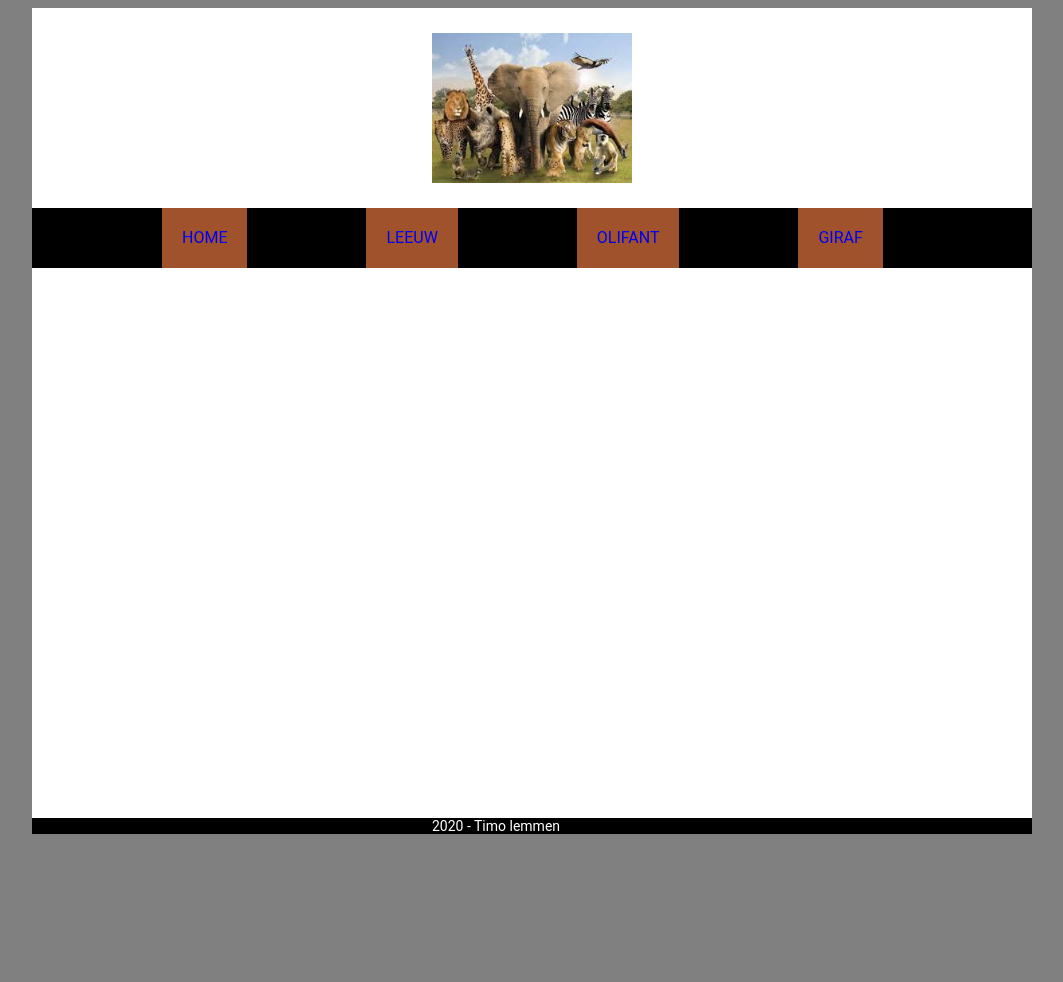
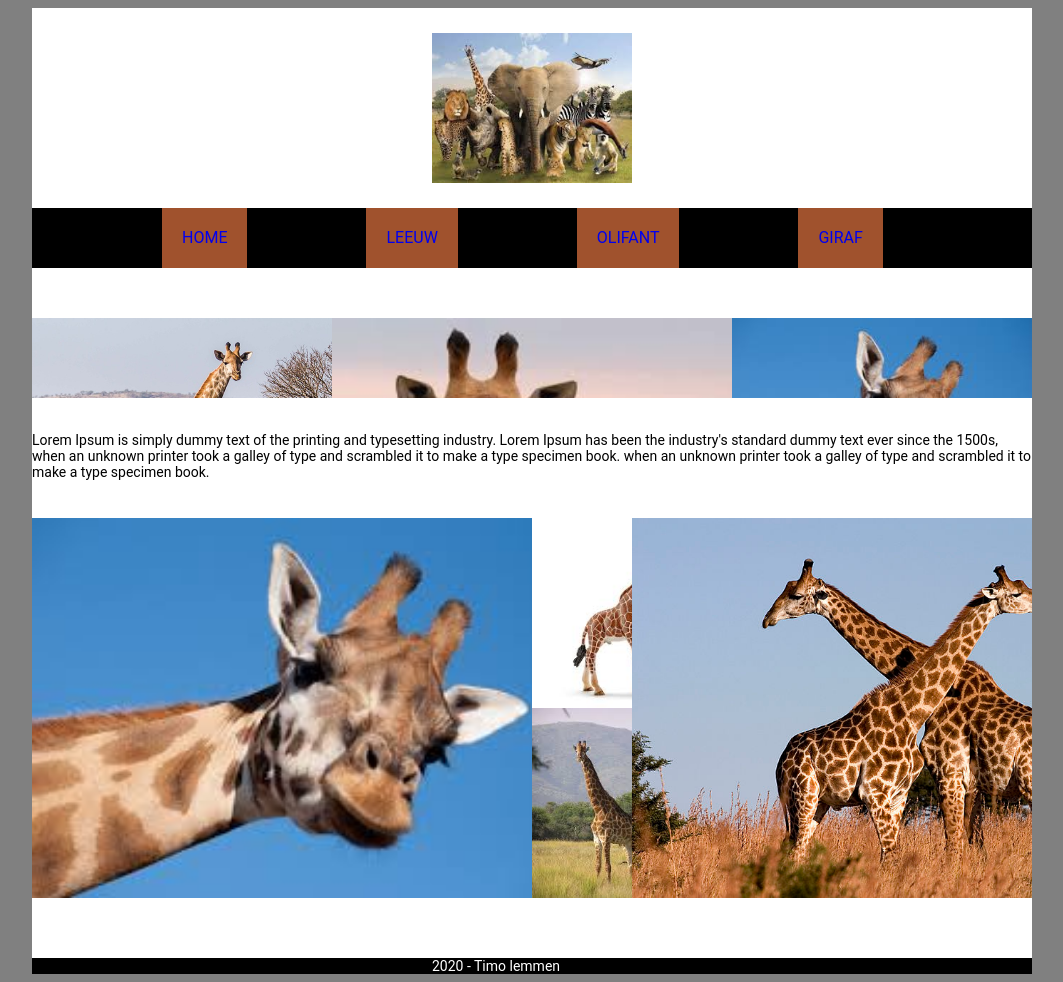
Before and after one commit to TimoSLD/zelftoets-html-css, a plain HTML site: page giraf.html in a window 1280 px wide. Shown: the whole page, without its empty margins (108-1171 px from the left). Before the commit the page ends 842 px from the top, so only its background shows below. Drawn offline with Linux system fonts and the light colour scheme.

Commit message:
zo goed als klaar

```diff
--- a/css/style.css
+++ b/css/style.css
@@ -233,3 +233,86 @@ h1{
     background-image: url('../img/longolifant.jpg');
     background-size: cover;
 }
+
+#grid-container4{
+    background-color: white;
+    margin: auto;
+    display: grid;
+    grid-template-columns: 10% 10% 10% 10% 10% 10% 10% 10% 10% 10%;
+    grid-template-rows: 200px 110px 100px 100px 190px 190px 60px;
+    max-width: 1000px;
+}
+
+#blokje1{
+    grid-column-start: 1;
+    grid-column-end: 4;
+    grid-row-start: 3;
+    grid-row-end: 4;
+    background-image: url('../img/giraf1.jpg');
+    background-size: cover;
+    margin-bottom: 20px;
+}
+
+#blokje2{
+    grid-column-start: 4;
+    grid-column-end: 8;
+    grid-row-start: 3;
+    grid-row-end: 4;
+    background-image: url('../img/giraf2.jpg');
+    background-size: cover;
+    margin-bottom: 20px;
+}
+
+#blokje3{
+    grid-column-start: 8;
+    grid-column-end: 11;
+    grid-row-start: 3;
+    grid-row-end: 4;
+    background-image: url('../img/giraf3.jpg');
+    background-size: cover;
+    margin-bottom: 20px;
+}
+
+#tekst{
+    grid-column-start: 1;
+    grid-column-end: 11;
+    grid-row-start: 4;
+    grid-row-end: 5;
+
+}
+
+#groot-blok{
+    grid-column-start: 1;
+    grid-column-end: 6;
+    grid-row-start: 5;
+    grid-row-end: 7;
+    background-image: url('../img/giraf3.jpg');
+    background-size: cover;
+}
+
+#kleinblokje1{
+    grid-column-start: 6;
+    grid-column-end: 7;
+    grid-row-start: 5;
+    grid-row-end: 6;
+    background-image: url('../img/girafklein.jpg');
+    background-size: cover;
+}
+
+#kleinblokje2{
+    grid-column-start: 6;
+    grid-column-end: 7;
+    grid-row-start: 6;
+    grid-row-end: 7;
+    background-image: url('../img/girafklein2.jpg');
+    background-size: cover;
+}
+
+#girafblok{
+    grid-column-start: 7;
+    grid-column-end: 11;
+    grid-row-start: 5;
+    grid-row-end: 7;
+    background-image: url('../img/giraf5.jpg');
+    background-size: cover;
+}
--- a/giraf.html
+++ b/giraf.html
@@ -7,7 +7,7 @@
     <title>Dieren</title>
 </head>
 <body>
-    <div id="grid-container3">
+    <div id="grid-container4">
         <div id="header"></div>
             <ul>
                 <li><a href="index.html">HOME</a></li>
@@ -15,6 +15,21 @@
                 <li><a href="olifant.html">OLIFANT</a></li>
                 <li><a href="giraf.html">GIRAF</a></li>
             </ul>
+
+            <div id="blokje1"></div>
+            <div id="blokje2"></div>
+            <div id="blokje3"></div>
+
+            <p id="tekst">Lorem Ipsum is simply dummy text of the printing and typesetting industry.
+                Lorem Ipsum has been the industry's standard dummy text ever since the 1500s,
+                 when an unknown printer took a galley of type and scrambled it to make a type specimen book.
+                 when an unknown printer took a galley of type and scrambled it to make a type specimen book.</p>
+
+                 <div id="groot-blok"></div>
+                 <div id="kleinblokje1"></div>
+                 <div id="kleinblokje2"></div>
+                 <div id="girafblok"></div>
+
             <footer><p id="p-footer">2020 - Timo lemmen</p></footer>
     </div>
 </body>
```
Also changed, not shown: olifant.html (+1 -1 lines), img/giraf1.jpg (added), img/giraf2.jpg (added), img/giraf3.jpg (added), img/giraf5.jpg (added), img/girafklein.jpg (added), img/girafklein2.jpg (added).
